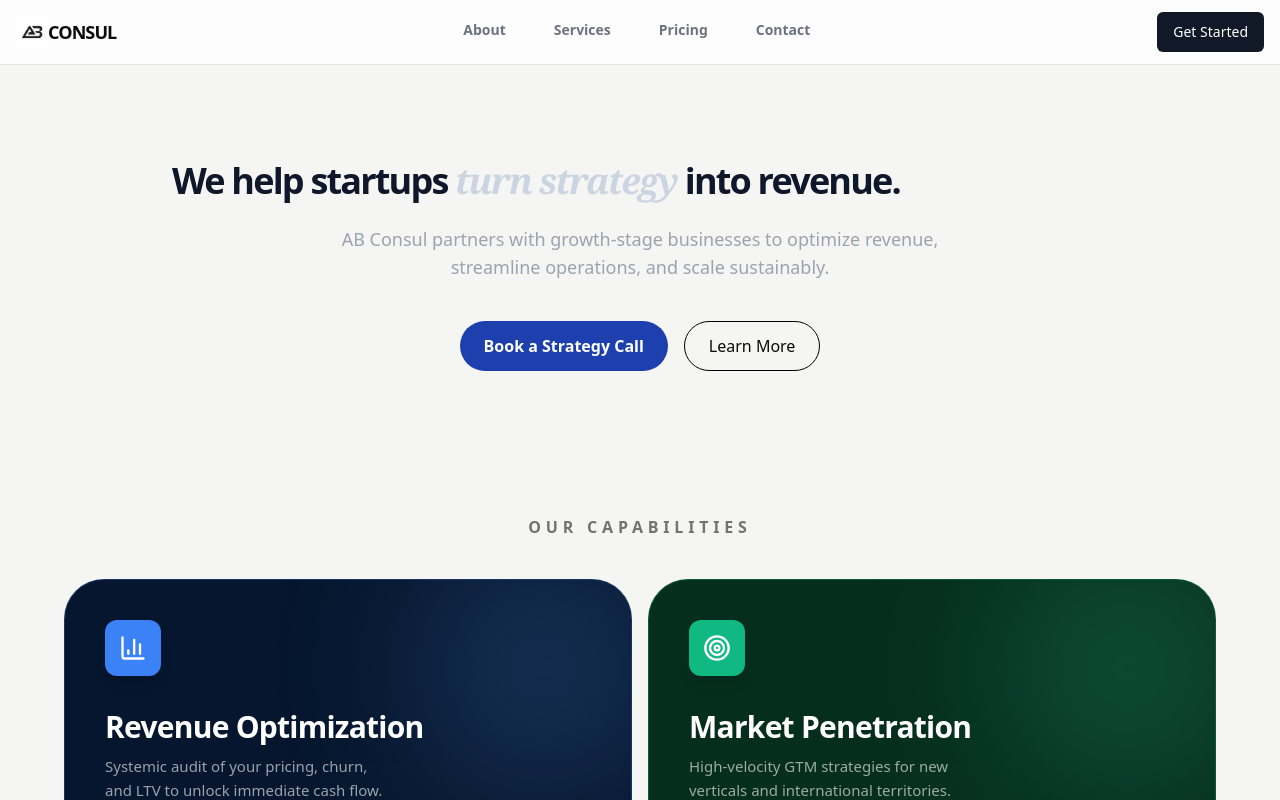
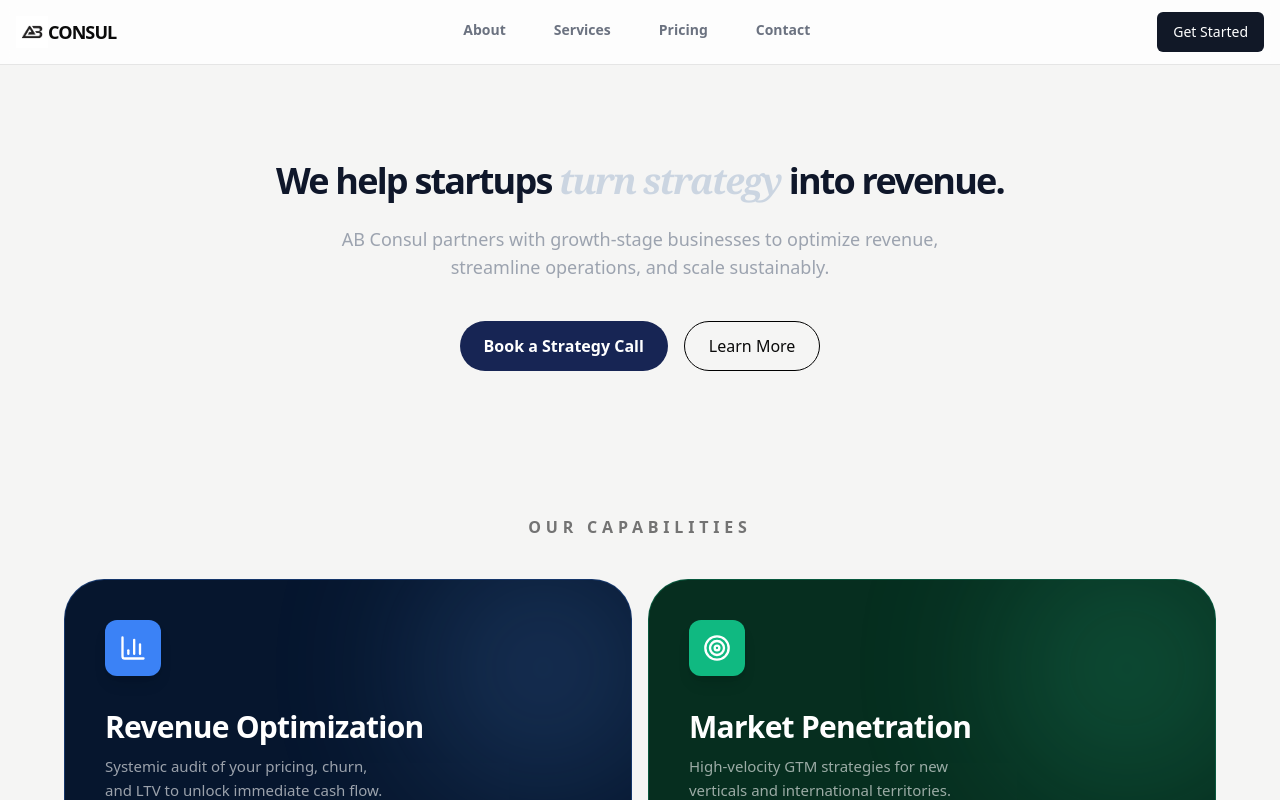
Before and after one commit to l-tting/ab-consul, a Next.js app in the folder my-app/: page / in a window 1280 px wide. Shown: the top 800 px of the page. Built offline with nearby package versions, Linux system fonts and the light colour scheme.

Commit message:
home page hero section CTA v5

```diff
--- a/my-app/src/components/HeroHome1.jsx
+++ b/my-app/src/components/HeroHome1.jsx
@@ -4,7 +4,7 @@ const HeroHome1 = () => {
     return (
         <div>
             <section className="text-center py-24 px-6">
-                <h1 className="text-3xl md:text-4xl text-center font-black tracking-tighter text-slate-900 leading-[0.9] max-w-5xl">
+                <h1 className="text-3xl md:text-4xl text-center font-black tracking-tighter text-slate-900 leading-[0.9] max-w-5xl mx-auto">
                     We help startups
                     <span className="text-slate-300 italic font-serif"> turn strategy </span>
                     into revenue.
@@ -15,7 +15,7 @@ const HeroHome1 = () => {
                 </p>
 
                 <div className="mt-10 flex justify-center gap-4">
-                    <button className="bg-blue-800 text-white px-6 py-3 rounded-full font-semibold">
+                    <button className="bg-blue-950 text-white px-6 py-3 rounded-full font-semibold">
                         Book a Strategy Call
                     </button>
                     <button className="border border-black px-6 py-3 rounded-full">
```
